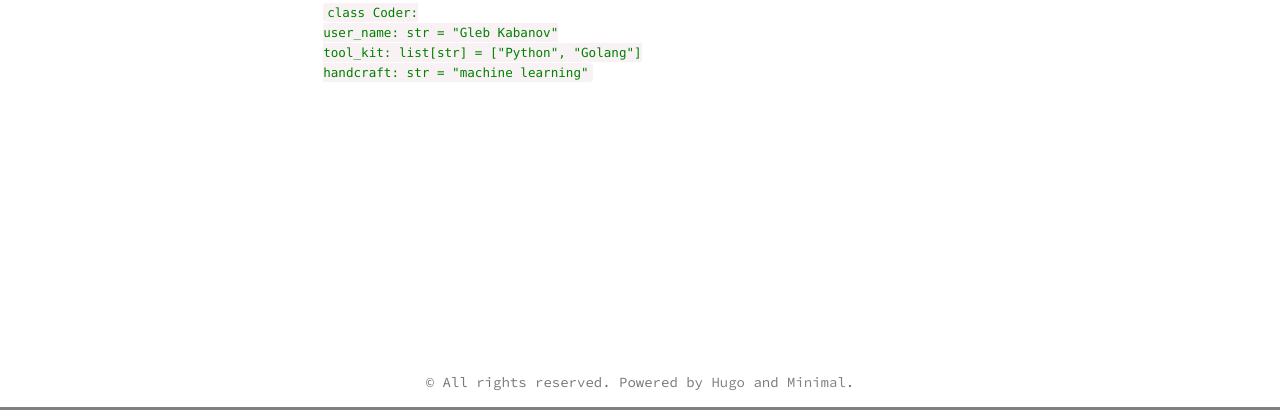
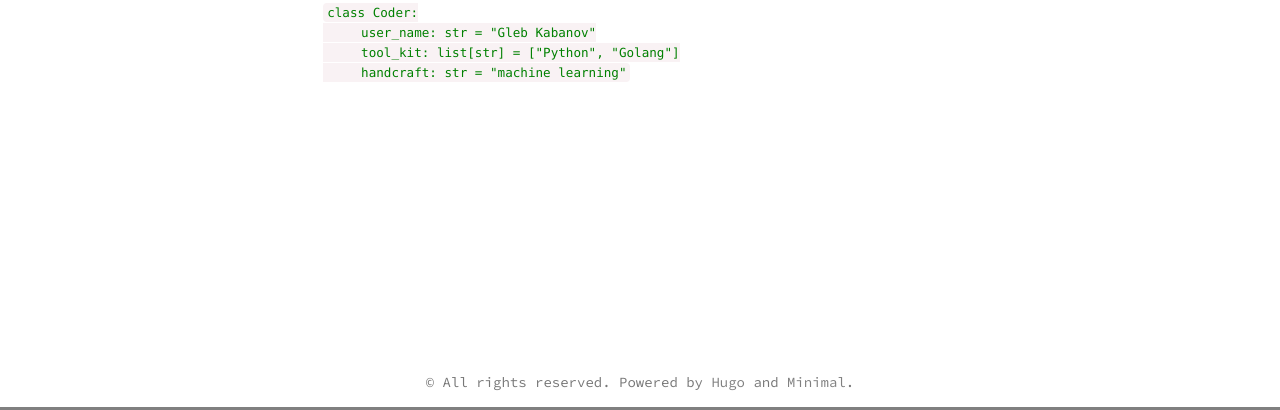
Before and after one commit to toffoliGate/toffoliGate.github.io, a plain HTML site: page index.html in a window 1280 px wide. Shown: the part 390-800 px from the top of the page. Drawn offline with nearby package versions, Linux system fonts and the light colour scheme; some packages are replaced by stand-ins of ours.

Commit message:
rebuild in progress

```diff
--- a/index.html
+++ b/index.html
@@ -116,9 +116,9 @@ code {
 		<div align="left">
 			<code style="color:green;">
 				class Coder: <br>
-					user_name: str = "Gleb Kabanov" <br>
-					tool_kit: list[str] = ["Python", "Golang"] <br>
-					handcraft: str = "machine learning" <br>
+				&nbsp;&nbsp;&nbsp;&nbsp;&nbsp;user_name: str = "Gleb Kabanov" <br>
+				&nbsp;&nbsp;&nbsp;&nbsp;&nbsp;tool_kit: list[str] = ["Python", "Golang"] <br>
+				&nbsp;&nbsp;&nbsp;&nbsp;&nbsp;handcraft: str = "machine learning" <br>
 			</code>
 		</div>
 
```
